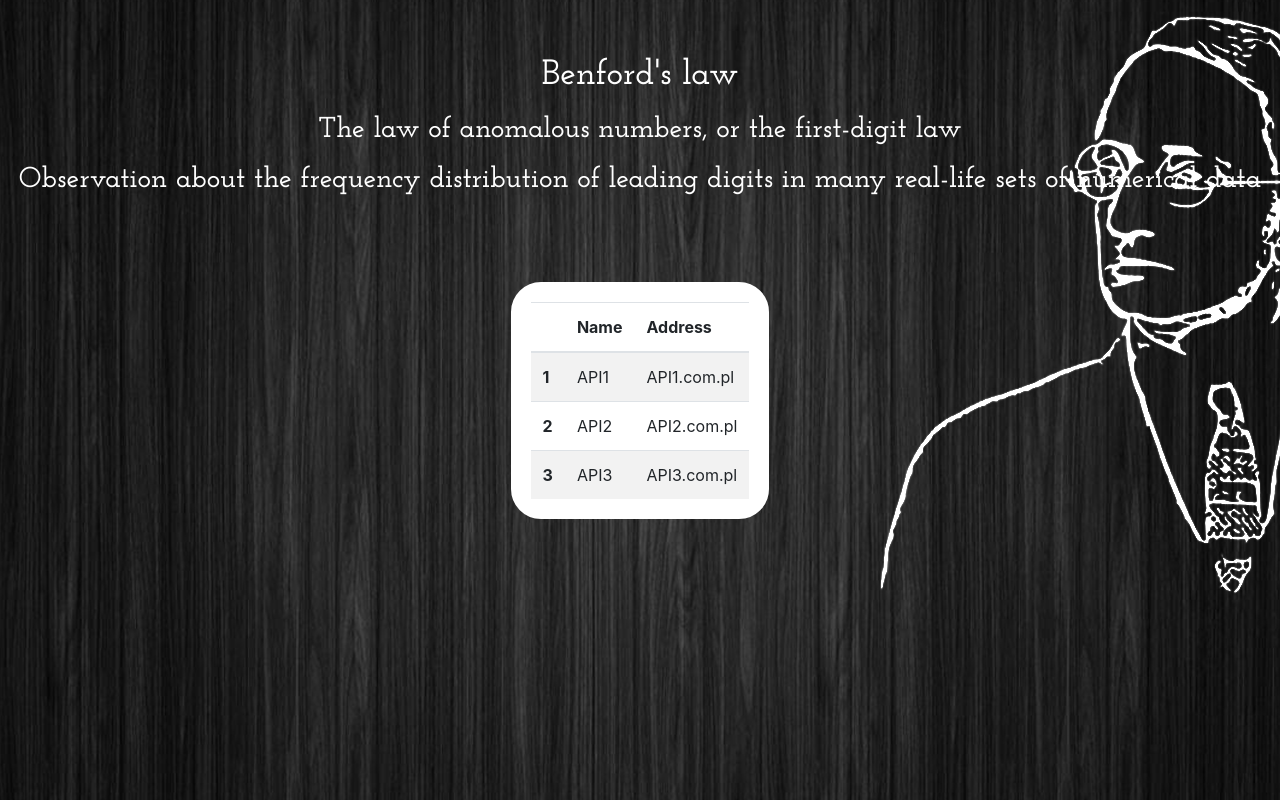
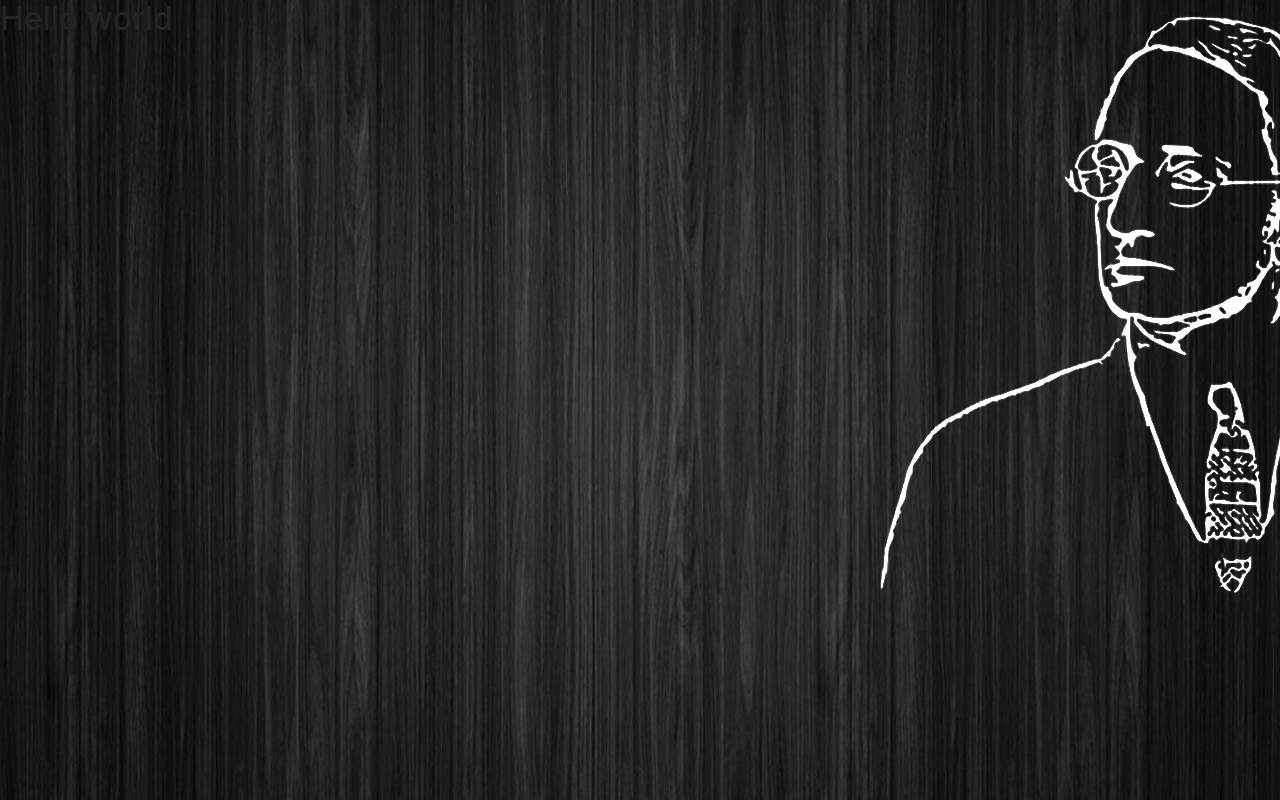
Before and after one commit to Spreeyka/Verify-data, a React (Create React App) app: page /charts/1 in a window 1280 px wide. Built offline with nearby package versions, Linux system fonts and the light colour scheme.

Commit message:
add-charts-routes

```diff
--- a/package.json
+++ b/package.json
@@ -8,6 +8,7 @@
     "@testing-library/user-event": "^12.1.10",
     "react": "^17.0.2",
     "react-dom": "^17.0.2",
+    "react-router-dom": "^5.3.0",
     "react-scripts": "4.0.1",
     "web-vitals": "^1.0.1"
   },
--- a/src/App.js
+++ b/src/App.js
@@ -1,5 +1,7 @@
 import "./App.css";
 import { Table } from "./Table";
+import { BrowserRouter as Router, Route, Switch } from "react-router-dom";
+import Chart from "./Chart";
 
 function App() {
   return (
@@ -15,6 +17,12 @@ function App() {
         @import
         url('https://fonts.googleapis.com/css2?family=Dancing+Script&family=Josefin+Slab:wght@600&display=swap');
       </style>
+
+      <Router>
+        <Switch>
+          <Route path="/charts/:id">
+            <Chart></Chart>
+          </Route>
           <div className="main-container">
             <header className="App-header">
               Benford's law
@@ -24,8 +32,8 @@ function App() {
                 </div>
                 <div>
                   <p>
-                Observation about the frequency distribution of leading digits
-                in many real-life sets of numerical data
+                    Observation about the frequency distribution of leading
+                    digits in many real-life sets of numerical data
                   </p>
                 </div>
               </div>
@@ -34,6 +42,8 @@ function App() {
               <Table></Table>
             </div>
           </div>
+        </Switch>
+      </Router>
     </div>
   );
 }
--- /dev/null
+++ b/src/Chart.js
@@ -0,0 +1,8 @@
+import { useParams } from "react-router";
+
+const Chart = () => {
+  const { id } = useParams;
+  return <h2>Hello world {id}</h2>;
+};
+
+export default Chart;
--- a/src/Table.js
+++ b/src/Table.js
@@ -1,28 +1,38 @@
-export function Table() {
+import { Link } from "react-router-dom";
+
+export function Table(props) {
+  let { id = 0 } = props;
+
   return (
     <table className="table table-striped">
       <thead>
         <tr>
           <th scope="col"></th>
-          <th scope="col">Name</th>
-          <th scope="col">Address</th>
+          <th scope="col">Description</th>
+          <th scope="col">Charts</th>
         </tr>
       </thead>
       <tbody>
         <tr>
-          <th scope="row">1</th>
+          <th scope="row">{++id}</th>
           <td>API1</td>
-          <td>API1.com.pl</td>
+          <td>
+            <Link to={`/charts/${id}`}>API1</Link>
+          </td>
         </tr>
         <tr>
-          <th scope="row">2</th>
+          <th scope="row">{++id}</th>
           <td>API2</td>
-          <td>API2.com.pl</td>
+          <td>
+            <Link to={`/charts/${id}`}>API2</Link>
+          </td>
         </tr>
         <tr>
-          <th scope="row">3</th>
+          <th scope="row">{++id}</th>
           <td>API3</td>
-          <td>API3.com.pl</td>
+          <td>
+            <Link to={`/charts/${id}`}>API3</Link>
+          </td>
         </tr>
       </tbody>
     </table>
```
Also changed, not shown: 2 other files (tests, documents, lock files or other folders). Lines whose indentation alone changed are shown as unchanged.
